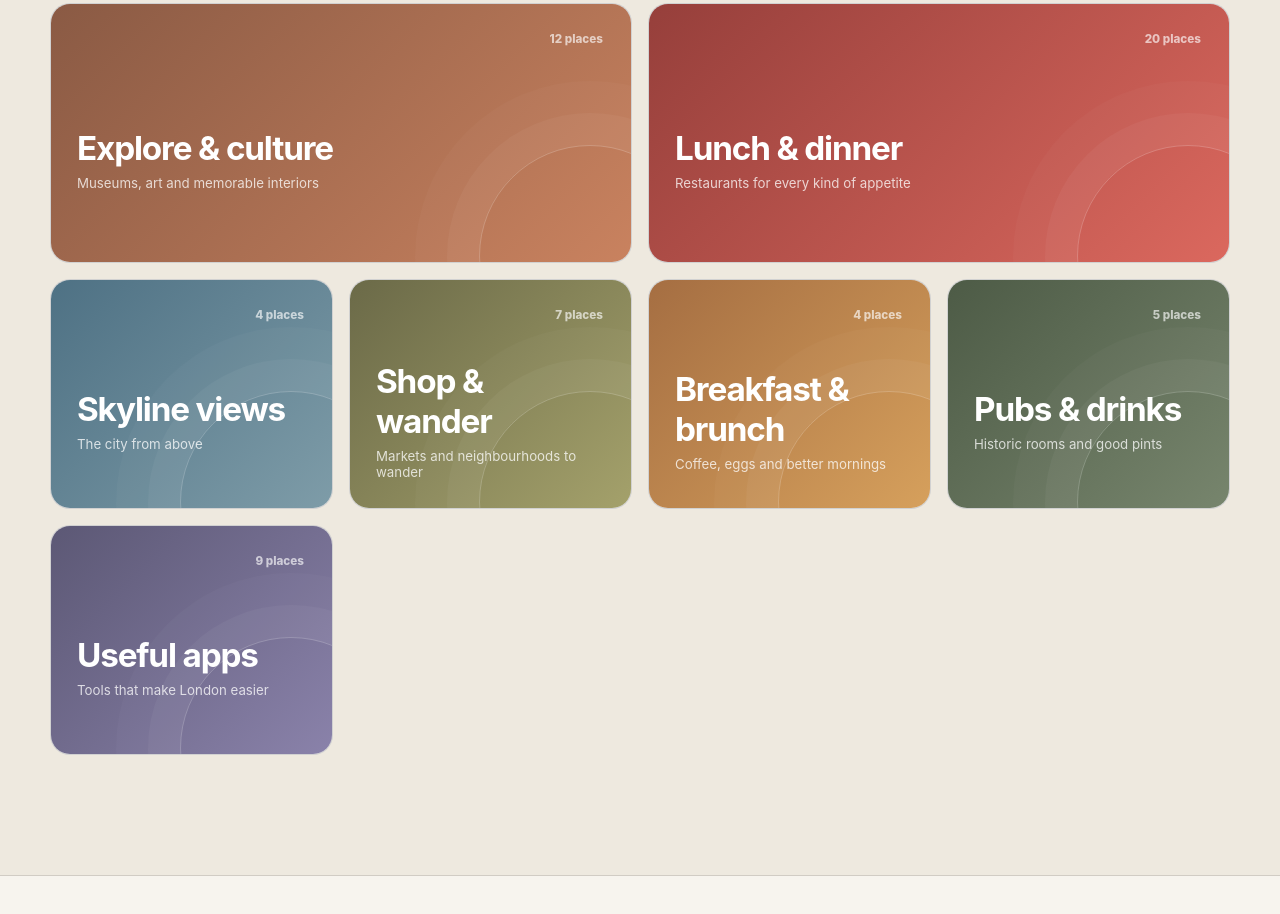
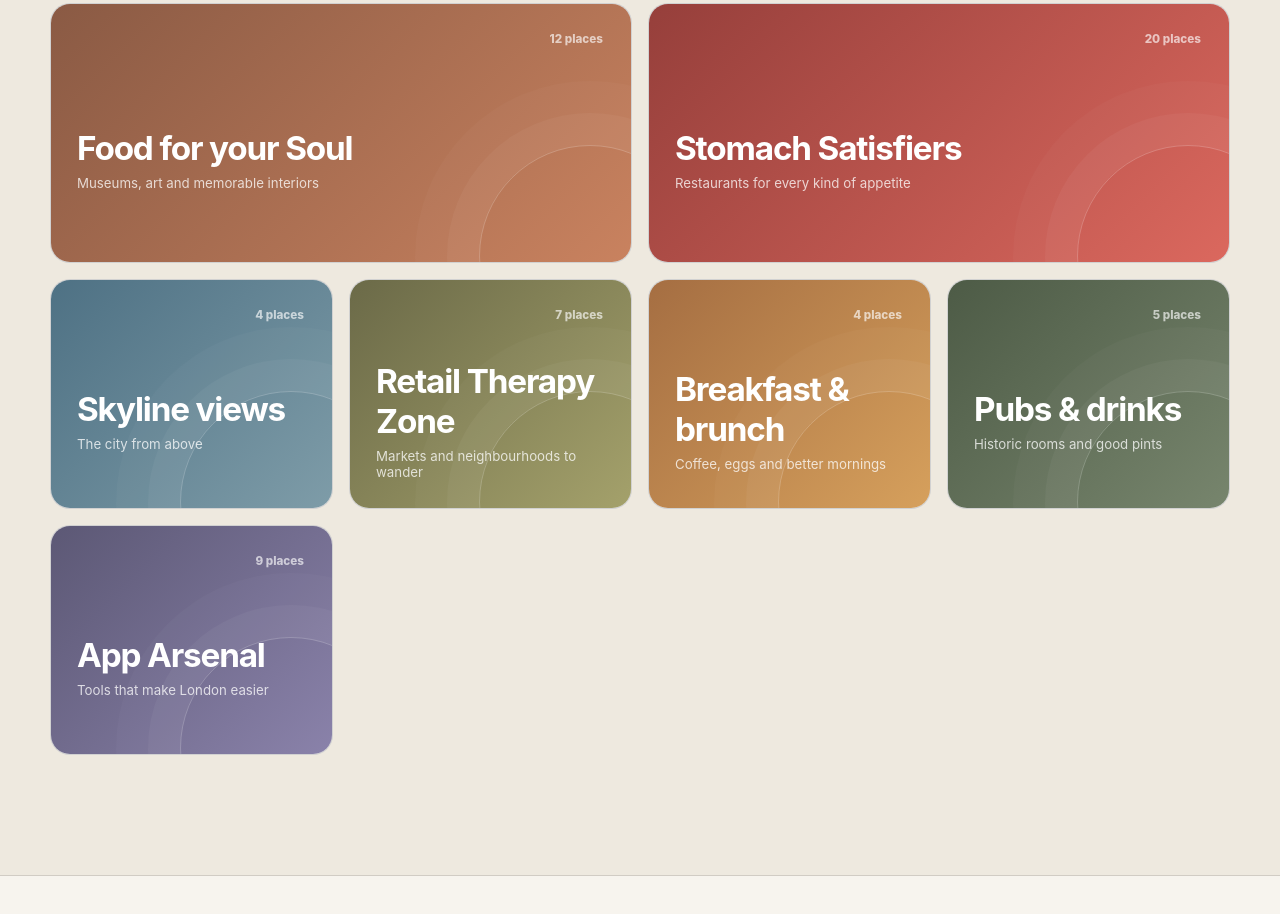
Before and after one commit to ArashNass/london-guide, a plain HTML site: page index.html in a window 1280 px wide. Shown: the part 1600-2514 px from the top of the page. Drawn offline with Linux system fonts and the light colour scheme.

Commit message:
Use original London guide section names

```diff
--- a/index.html
+++ b/index.html
@@ -16,6 +16,6 @@
   <main class="loading"><div><strong>London by Arash</strong><small>Opening the guide…</small></div></main>
   <noscript>This guide requires JavaScript.</noscript>
   <script src="payload/p01.js"></script><script src="payload/p02.js"></script><script src="payload/p03.js"></script><script src="payload/p04.js"></script><script src="payload/p05.js"></script><script src="payload/p06.js"></script><script src="payload/p07.js"></script><script src="payload/p08.js"></script><script src="payload/p09.js"></script><script src="payload/p10.js"></script>
-  <script>(async()=>{try{if(!("DecompressionStream" in window))throw new Error("Browser unsupported");const bytes=Uint8Array.from(atob(window.__LONDON_PAYLOAD||""),c=>c.charCodeAt(0));const stream=new Blob([bytes]).stream().pipeThrough(new DecompressionStream("gzip"));let html=await new Response(stream).text();html=html.replace("</body>",'<script src="/photos.js"><\/script><script src="/organizer.js"><\/script></body>');document.open();document.write(html);document.close()}catch(error){document.body.innerHTML='<main class="loading"><div><strong>London by Arash</strong><small>Your browser could not open the guide. Please use a current browser.</small></div></main>'}})();</script>
+  <script>(async()=>{try{if(!("DecompressionStream" in window))throw new Error("Browser unsupported");const bytes=Uint8Array.from(atob(window.__LONDON_PAYLOAD||""),c=>c.charCodeAt(0));const stream=new Blob([bytes]).stream().pipeThrough(new DecompressionStream("gzip"));let html=await new Response(stream).text();html=html.replaceAll("Explore & culture","Food for your Soul").replaceAll("Shop & wander","Retail Therapy Zone").replaceAll("Lunch & dinner","Stomach Satisfiers").replaceAll("Useful apps","App Arsenal");html=html.replace("</body>",'<script src="/photos.js"><\/script><script src="/organizer.js"><\/script></body>');document.open();document.write(html);document.close()}catch(error){document.body.innerHTML='<main class="loading"><div><strong>London by Arash</strong><small>Your browser could not open the guide. Please use a current browser.</small></div></main>'}})();</script>
 </body>
 </html>
```
